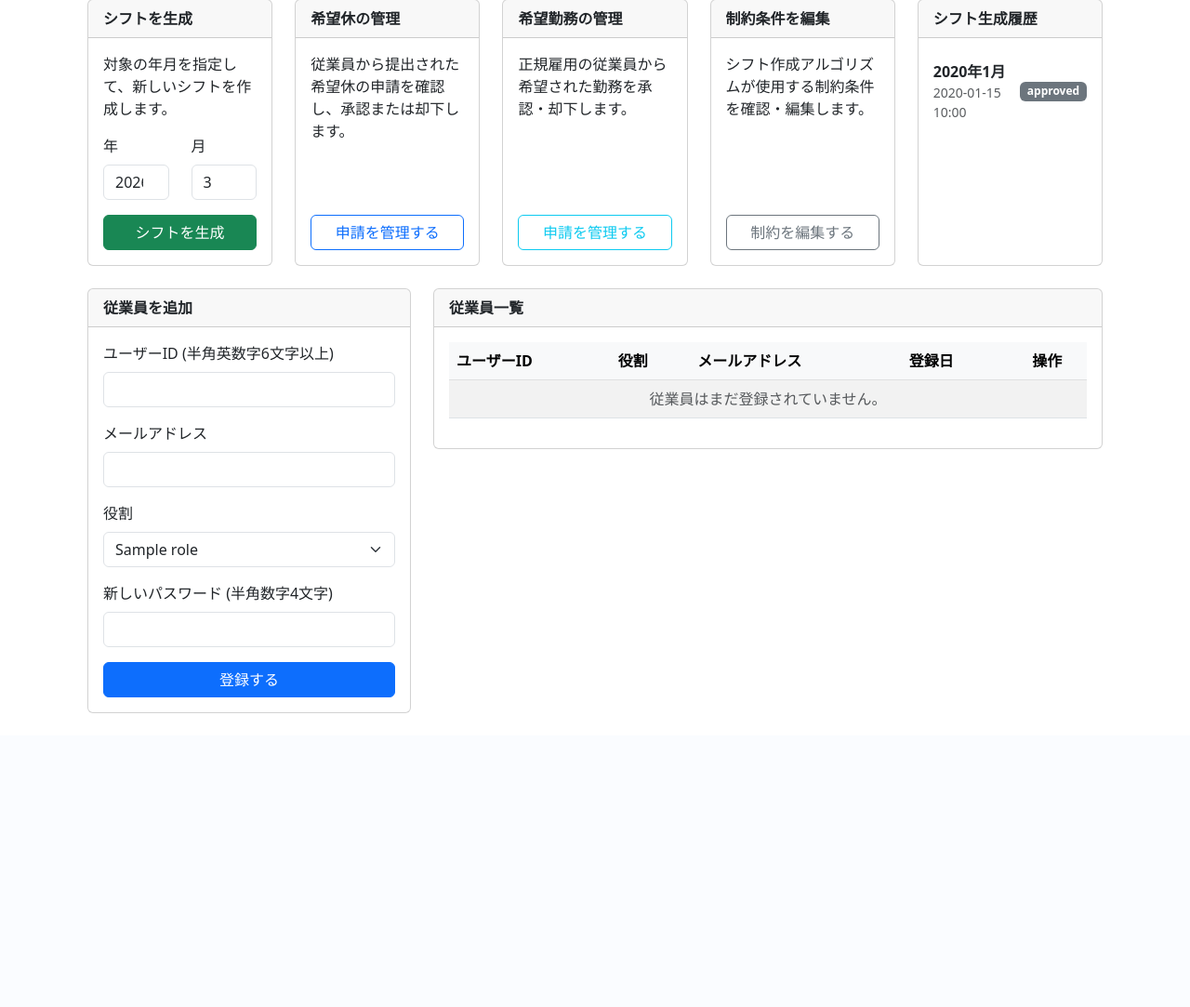
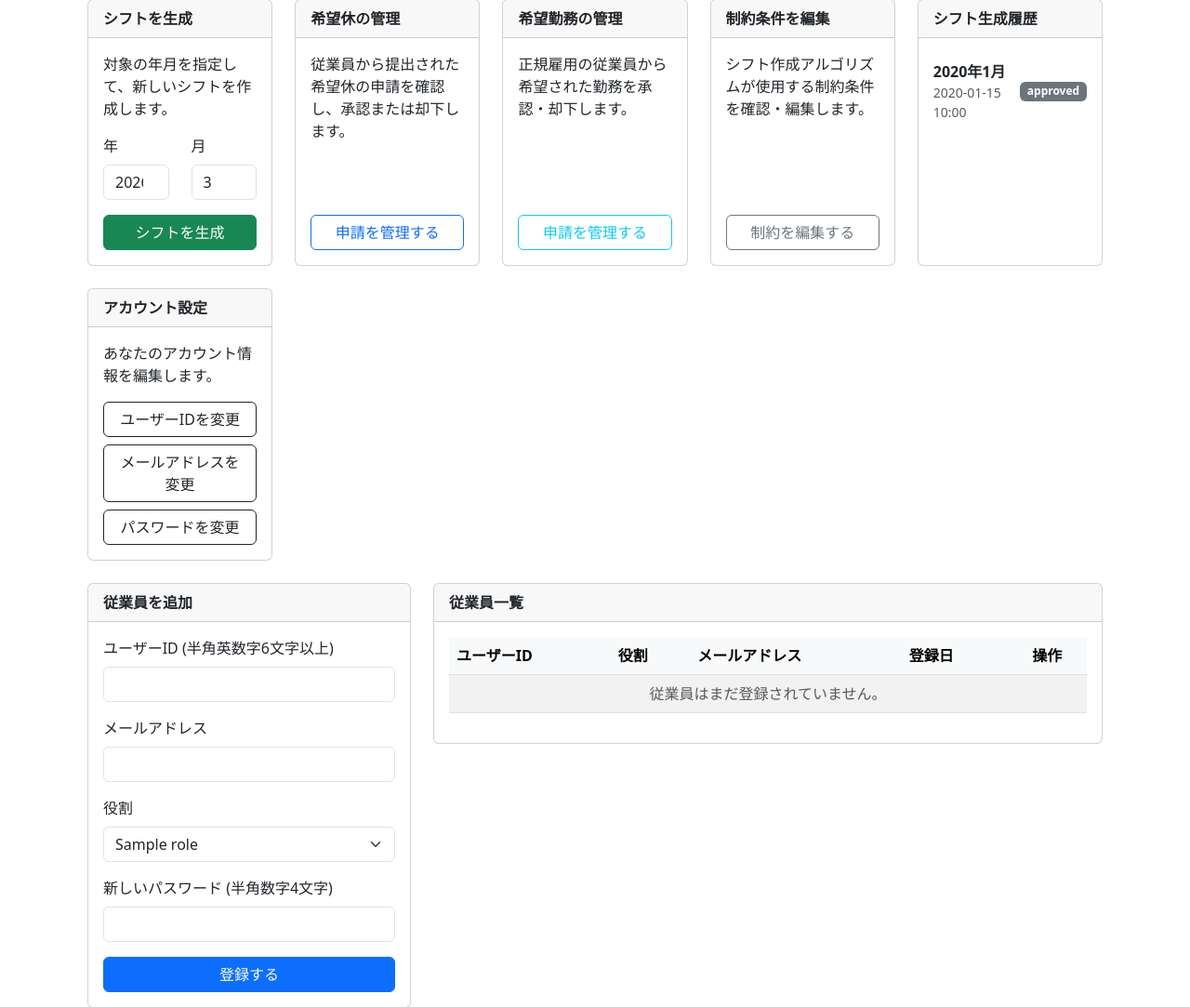
Before and after one commit to yapitaku9/shifpita_mvp, a Flask app: page /admin/ in a window 1280 px wide. Shown: the part 127-1210 px from the top of the page at 93% size. Before the commit the page ends 894 px from the top, so only its background shows below. Run offline with Flask 3, Linux system fonts and the light colour scheme; a user stored in the database is signed in; tables that the repository leaves empty hold one stand-in row (values such as "Sample post").

Commit message:
管理者情報の編集機能追加

```diff
--- a/app/forms.py
+++ b/app/forms.py
@@ -243,6 +243,33 @@
     submit = SubmitField("パスワードを変更する")
 
 
+class UsernameChangeForm(FlaskForm):
+    """ユーザー名変更フォーム"""
+    username = StringField(
+        "新しいユーザーID (半角英数字6文字以上)",
+        validators=[
+            DataRequired(message="入力必須です。"),
+            Length(min=6, message="6文字以上で入力してください。"),
+            Regexp('^[A-Za-z0-9]+$', message='ユーザー名は半角英数字のみ使用できます。'),
+        ]
+    )
+    password = PasswordField(
+        "現在のパスワード",
+        validators=[DataRequired(message="変更を確定するには現在のパスワードが必要です。")]
+    )
+    submit = SubmitField("ユーザーIDを変更する")
+
+    def __init__(self, original_username=None, *args, **kwargs):
+        super(UsernameChangeForm, self).__init__(*args, **kwargs)
+        self.original_username = original_username
+
+    def validate_username(self, username):
+        if username.data != self.original_username:
+            user = User.query.filter_by(username=self.username.data).first()
+            if user:
+                raise ValidationError('このユーザーIDは既に使用されています。')
+
+
 class SpecialDayForm(FlaskForm):
     """特別日設定フォーム"""
     date = DateField(
--- a/app/templates/admin/dashboard.html
+++ b/app/templates/admin/dashboard.html
@@ -93,6 +93,19 @@
                 </div>
             </div>
         </div>
+        <div class="col">
+            <div class="card h-100">
+                <div class="card-header fw-bold">アカウント設定</div>
+                <div class="card-body d-flex flex-column">
+                    <p>あなたのアカウント情報を編集します。</p>
+                    <div class="d-grid gap-2 mt-auto">
+                        <a href="{{ url_for('admin.edit_username') }}" class="btn btn-outline-dark">ユーザーIDを変更</a>
+                        <a href="{{ url_for('admin.edit_email') }}" class="btn btn-outline-dark">メールアドレスを変更</a>
+                        <a href="{{ url_for('admin.change_password') }}" class="btn btn-outline-dark">パスワードを変更</a>
+                    </div>
+                </div>
+            </div>
+        </div>
     </div>
 
     <!-- Employee Management Section -->
--- a/app/views/admin.py
+++ b/app/views/admin.py
@@ -1,7 +1,7 @@
 from flask import render_template, flash, redirect, url_for, Blueprint, request, current_app, send_from_directory
 from flask_login import login_required, current_user
 from app import db
-from app.forms import EmployeeForm, ShiftGenerationForm, create_shift_constraint_form, SpecialDayForm
+from app.forms import EmployeeForm, ShiftGenerationForm, create_shift_constraint_form, SpecialDayForm, EmailEditForm, PasswordChangeForm, UsernameChangeForm
 from app.models.user import User
 from app.models.master import ShiftConstraint
 from app.models.history import ShiftGenerationHistory
@@ -458,3 +458,96 @@
 
     status_filter = request.args.get('status', 'pending')
     return redirect(url_for('admin.manage_work_requests', status=status_filter))
+
+
+@admin_bp.route("/edit_username", methods=["GET", "POST"])
+@login_required
+def edit_username():
+    """管理者が自身のユーザー名を変更する"""
+    form = UsernameChangeForm(original_username=current_user.username)
+    if form.validate_on_submit():
+        if not current_user.check_password(form.password.data):
+            flash("パスワードが正しくありません。", "danger")
+            return redirect(url_for("admin.edit_username"))
+        try:
+            current_user.username = form.username.data
+            db.session.commit()
+            flash("ユーザーIDを更新しました。", "success")
+            return redirect(url_for("admin.dashboard"))
+        except Exception as e:
+            db.session.rollback()
+            flash(f"エラーが発生しました: {e}", "danger")
+
+    elif request.method == "GET":
+        form.username.data = current_user.username
+
+    # バリデーション失敗時のエラー表示
+    if request.method == "POST":
+        for field, errors in form.errors.items():
+            for error in errors:
+                flash(f"{getattr(form, field).label.text}: {error}", "danger")
+
+    return render_template("admin/edit_username.html", title="ユーザーID変更", form=form)
+
+
+@admin_bp.route("/edit_email", methods=["GET", "POST"])
+@login_required
+def edit_email():
+    """管理者が自身のメールアドレスを編集する"""
+    form = EmailEditForm(original_email=current_user.email)
+    if form.validate_on_submit():
+        if not current_user.check_password(form.password.data):
+            flash("パスワードが正しくありません。", "danger")
+            return redirect(url_for("admin.edit_email"))
+        try:
+            current_user.email = form.email.data
+            db.session.commit()
+            flash("メールアドレスを更新しました。", "success")
+            return redirect(url_for("admin.dashboard"))
+        except Exception as e:
+            db.session.rollback()
+            flash(f"エラーが発生しました: {e}", "danger")
+
+    elif request.method == "GET":
+        form.email.data = current_user.email
+
+    # バリデーション失敗時のエラー表示
+    if request.method == "POST":
+        for field, errors in form.errors.items():
+            for error in errors:
+                flash(f"{getattr(form, field).label.text}: {error}", "danger")
+
+    return render_template("admin/edit_email.html", title="メールアドレス変更", form=form)
+
+
+@admin_bp.route("/change_password", methods=["GET", "POST"])
+@login_required
+def change_password():
+    """管理者が自身のパスワードを変更する"""
+    form = PasswordChangeForm()
+    if form.validate_on_submit():
+        if not current_user.check_password(form.current_password.data):
+            flash("現在のパスワードが正しくありません。", "danger")
+            return redirect(url_for("admin.change_password"))
+
+        # 新しいパスワードが現在のパスワードと同じでないことを確認
+        if current_user.check_password(form.new_password.data):
+            flash("新しいパスワードが現在のパスワードと同じです。別のパスワードを設定してください。", "danger")
+            return redirect(url_for("admin.change_password"))
+
+        try:
+            current_user.set_password(form.new_password.data)
+            db.session.commit()
+            flash("パスワードを更新しました。", "success")
+            return redirect(url_for("admin.dashboard"))
+        except Exception as e:
+            db.session.rollback()
+            flash(f"エラーが発生しました: {e}", "danger")
+
+    # バリデーション失敗時のエラー表示
+    if request.method == "POST":
+        for field, errors in form.errors.items():
+            for error in errors:
+                 flash(f"{getattr(form, field).label.text}: {error}", "danger")
+
+    return render_template("admin/change_password.html", title="パスワード変更", form=form)
```
Also changed, not shown: app/templates/admin/change_password.html (added, +42 -0 lines), app/templates/admin/edit_email.html (added, +35 -0 lines), app/templates/admin/edit_username.html (added, +35 -0 lines).
